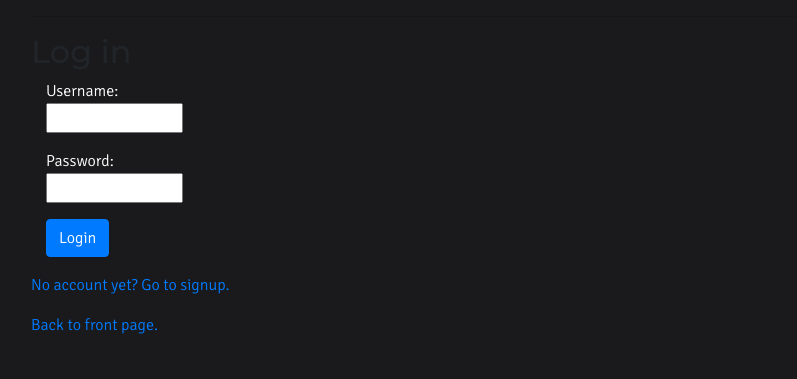
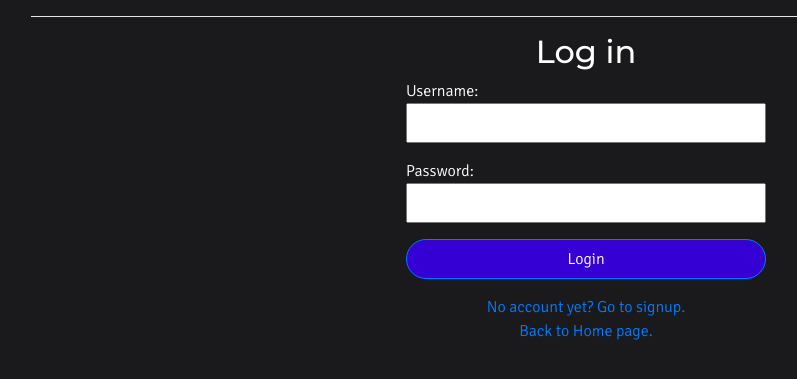
Before and after one commit to shiftleino/golf-course-app, a Flask app: page /login in a window 1280 px wide. Shown: the part 72-451 px from the top of the page, without its empty margins (54-851 px from the left). Run offline with Flask 2, Linux system fonts and the light colour scheme; some libraries are stand-ins or nearby versions.

Commit message:
Added the custom stylesheet to signup and login

```diff
--- a/src/static/customs.css
+++ b/src/static/customs.css
@@ -5,6 +5,7 @@ p, div {
 
 h1, h2, h3, h4, h5, h6 {
     font-family: 'Montserrat', Georgia, 'Times New Roman', Times, serif;
+    color: white;
 }
 
 h3 {
@@ -18,12 +19,33 @@ body {
     background-color: #1A1A1D;
 }
 
+hr {
+    background-color: white;
+}
+
 .btn-custom {
     background-color: #3500D3;
     color: white;
+    border-radius: 500px;
+    width: 180px;
+    height: 50px
 }
 
 .btn-custom:hover {
     background-color: #3500F9;
     color: white;
 }
+
+.btn-form {
+    width: 360px;
+    height: 40px;
+}
+
+.custom-form {
+    width: 360px;
+    height: 40px;
+}
+
+.error {
+    color: rgb(187, 52, 52);
+}
--- a/src/templates/index.html
+++ b/src/templates/index.html
@@ -2,7 +2,7 @@
 {% block content %}
     <div class="row justify-content-md-center">
         <div class="col-md-6 text-center">
-            <h3>Welcome to the Golf Course App!</h3>
+            <h3>Welcome to the Golf Course App</h3>
         </div>
     </div>
     <div class="row justify-content-center">
@@ -27,9 +27,11 @@
     </div>
     <br>
     <div class="row justify-content-center">
+        <div class="col-auto">
             <form action="/login" method="GET">
                 <button type="submit" class="btn btn-custom">Log in</button>
             </form>
+        </div>
         <div class="col-auto">
             <form action="/signup" method="GET">
                     <button type="submit" class="btn btn-custom">Sign up</button>
--- a/src/templates/login.html
+++ b/src/templates/login.html
@@ -1,20 +1,38 @@
 {% extends "layout.html" %}
 {% block content %}
-    <h2>Log in</h2>
-    <div class="error">{{ error }}</div>
-    <form action="/login" method="POST">
-        <div class="form-group col-6">
-            Username:<br>
-            <input type="text" name="username" size="15" minlength="3" maxlength="15"><br>
+    <div class="row justify-content-center">
+        <div class="col-md-6 text-center">
+            <h2>Log in</h2>
         </div>
-        <div class="form-group col-6">
-            Password:<br>
-            <input type="password" name="password" size="15" minlength="3" maxlength="15"><br>
+    </div>
+    <div class="row justify-content-center">
+        <div class="col-md-6 text-center error">
+            {{ error }}
         </div>
-        <div class="form-group col-6">
-            <button type="submit" class="btn btn-primary">Login</button>
+    </div>
+    <div class="row justify-content-center">
+        <form action="/login" method="POST">
+            <div class="form-group col-auto">
+                Username:<br>
+                <input type="text" class="custom-form" name="username" size="15" minlength="3" maxlength="15"><br>
+            </div>
+            <div class="form-group col-auto">
+                Password:<br>
+                <input type="password" class="custom-form" name="password" size="15" minlength="3" maxlength="15"><br>
+            </div>
+            <div class="form-group col-auto">
+                <button type="submit" class="btn btn-primary btn-custom btn-form">Login</button>
+            </div>
+        </form>
+    </div>
+    <div class="row justify-content-center">
+        <div class="col-auto">
+            <a href="/signup">No account yet? Go to signup.</a>
         </div>
-    </form>
-    <p><a href="/signup">No account yet? Go to signup.</a></p>
-    <p><a href="/">Back to front page.</a></p>
+    </div>
+    <div class="row justify-content-center">
+        <div class="col-auto">
+            <a href="/">Back to Home page.</a>
+        </div>
+    </div>
 {% endblock content %}
```
Also changed, not shown: src/templates/signup.html (+35 -12 lines).
